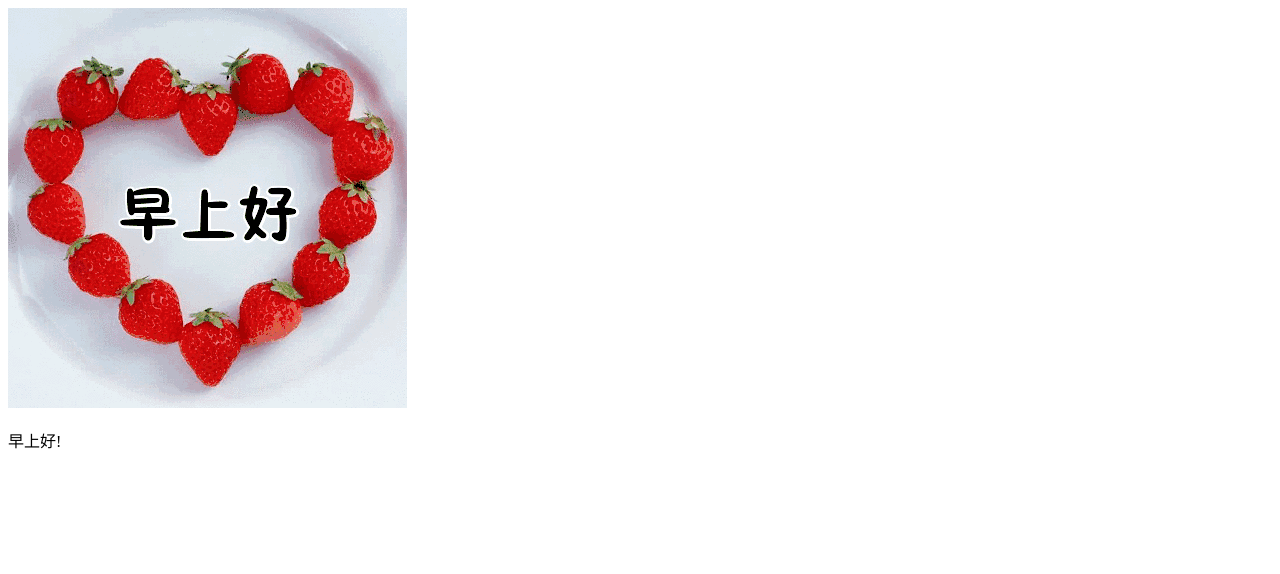
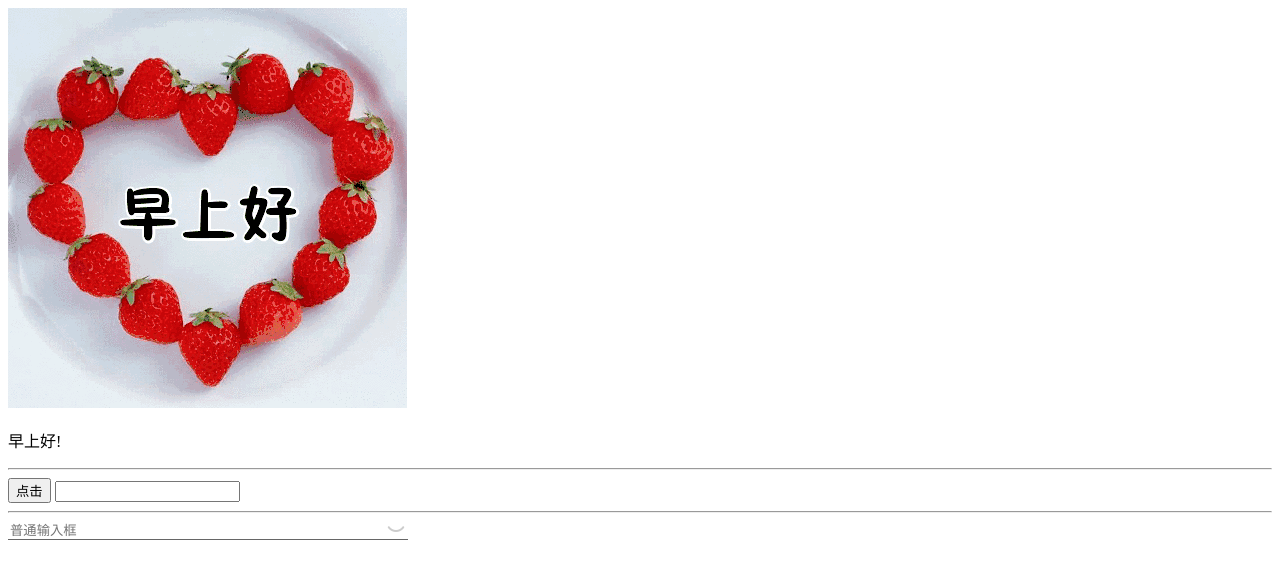
Before and after one commit to cts33/JS_Demo, a plain HTML site: page 案例1/分时显示不同图片.html in a window 1280 px wide. Drawn offline with Linux system fonts and the light colour scheme.

Commit message:
显示隐藏密码

```diff
--- a/案例1/分时显示不同图片.html
+++ b/案例1/分时显示不同图片.html
@@ -3,34 +3,102 @@
 	<head>
 		<meta charset="utf-8">
 		<title></title>
+
+		<style type="text/css">
+			.jd-box {
+				position: relative;
+				width: 400px;
+				border-bottom: solid 1px #666;
+			}
+
+			.jd-box input {
+				width: 370px;
+
+				border: 0;
+				outline: none;
+			}
+
+			.jd-box img {
+				width: 24px;
+				position: absolute;
+				right: 0;
+				bottom: 0;
+			}
+		</style>
 	</head>
 	<body>
 
 		<div>
 
-			<img src="images/z.gif" >
+			<img src="images/z.gif">
 			<p>早上好！</p>
 		</div>
+		<hr>
+		<div>
+			<button id="click1" type="button">点击</button>
+			<input id="input" type="text" name="请输入内容" />
+		</div>
+
+		<hr>
+		<!-- 京东是输入密码 -->
+		<div class="jd-box">
+			<label><img src="images/close.png"></label>
+			<input type="password" placeholder="普通输入框">
+		</div>
+
 
 		<script type="text/javascript">
-
 			var img = document.querySelector("img");
 			var pp = document.querySelector("p");
 			var date = new Date();
 			var hour = date.getHours();
-			if(hour<12){
+			if (hour < 12) {
 
 				img.src = 'images/z.gif';
-				pp.innerHTML ="早上好!"
+				pp.innerHTML = "早上好!"
 
-			}else if(hour<18){
+			} else if (hour < 18) {
 				img.src = 'images/x.gif';
-				pp.innerHTML ="中午好!"
-			}else{
+				pp.innerHTML = "中午好!"
+			} else {
 				img.src = 'images/w.gif';
-				pp.innerHTML ="晚上好!"
+				pp.innerHTML = "晚上好!"
 			}
 
+
+
+			var btn = document.getElementById('click1');
+			var input = document.getElementById('input');
+			// 点击事件
+			btn.onclick = function() {
+				input.value = "选中了！";
+				this.disabled = true;
+			}
+
+
+
+
+
+
+
+			// 京东显示隐藏密码
+			var jdbox = document.getElementsByClassName("jd-box");
+			var img = jdbox[0].querySelector("img");
+
+			var input = jdbox[0].querySelector('input');
+			var flag=0;
+			img.onclick = function(){
+
+				if(flag==0){
+					flag=1;
+					img.src ='images/open.png';
+					input.type = 'text';
+				}else{
+					flag=0;
+					img.src ='images/close.png';
+					input.type ='password';
+				}
+			};
 		</script>
 	</body>
 </html>
```
